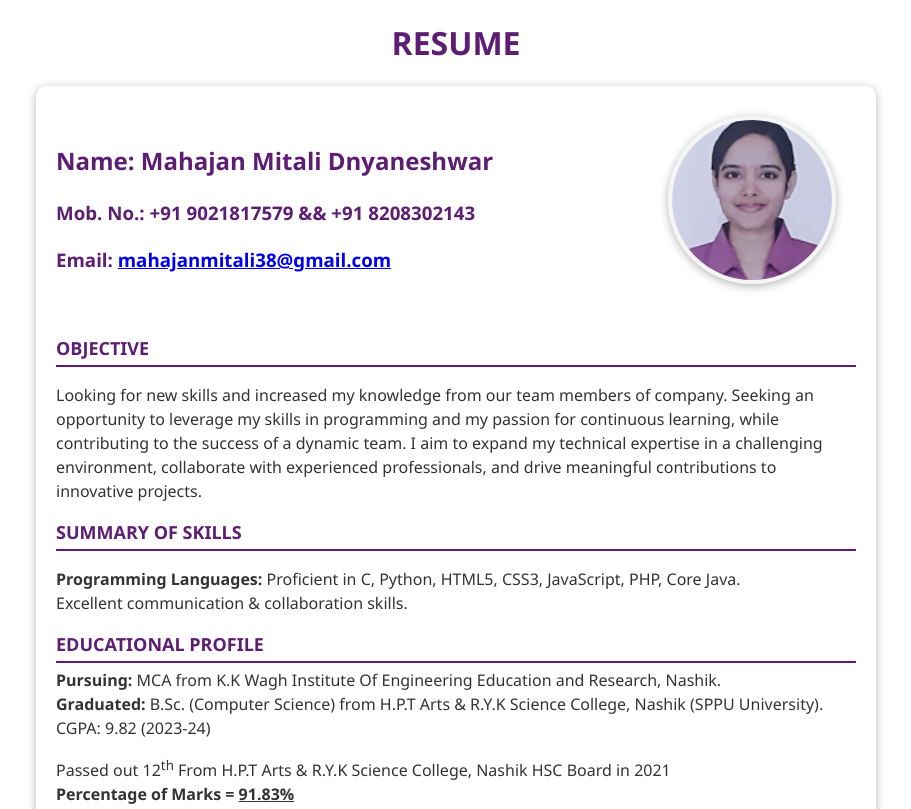
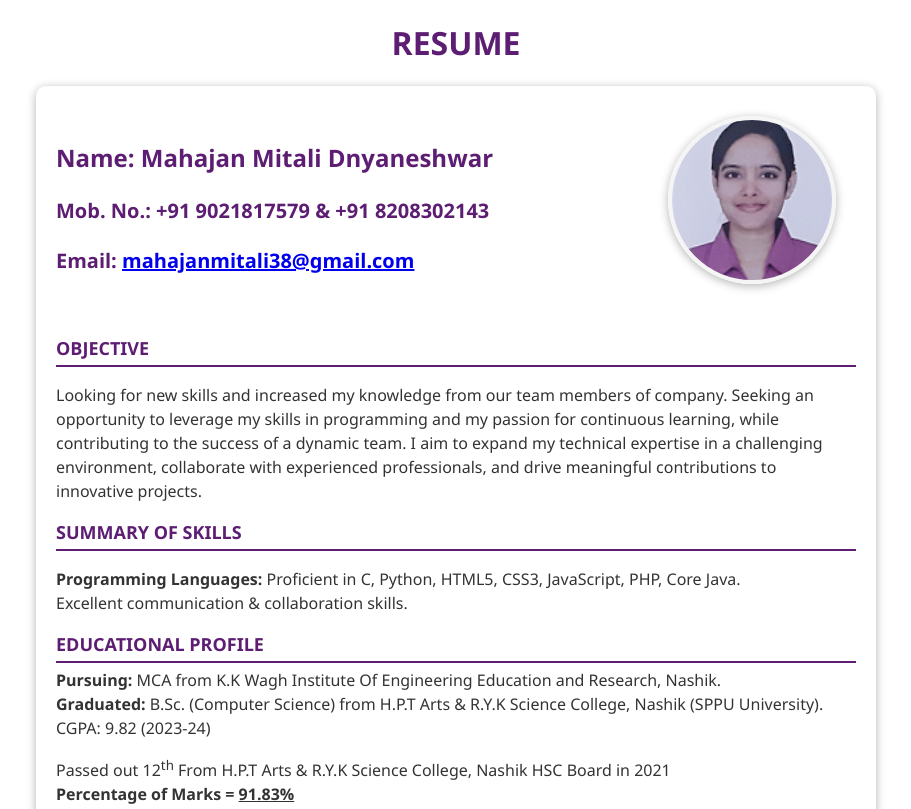
Before and after one commit to MitaliMahajan7/MCA_Practicals_sem_2, a plain HTML site: page A2_26_WT_Practicals/Assg_1/cv.html in a window 1280 px wide. Shown: the top 809 px of the page, without its empty margins (184-1095 px from the left). Drawn offline with Linux system fonts and the light colour scheme.

Commit message:
Update cv.html

```diff
--- a/A2_26_WT_Practicals/Assg_1/cv.html
+++ b/A2_26_WT_Practicals/Assg_1/cv.html
@@ -32,6 +32,7 @@
         }
         .template-1 .header .text-content {
             flex-grow: 1;
+            font-size: 10px;
         }
         .template-1 .header img {
             width: 100px;
@@ -40,12 +41,12 @@
             object-fit: cover;
             margin-left: 20px;
         }
+
         .template-1 .section-title {
             font-size: 18px;
             font-weight: bold;
             color: #5D1D73;
             text-transform: uppercase;
-            margin-top: 15px;
             padding-bottom: 3px;
             border-bottom: 2px solid #5D1D73;
         }
@@ -75,9 +76,9 @@
     <div class="template-1">
         <div class="header">
             <div class="text-content">
-                <p><b><h2>Name: Mahajan Mitali Dnyaneshwar</h2></b></p>
-                <p><h3>Mob. No.: +91 9021817579 && +91 8208302143</h3></p>
-                <p><h3>Email: <a href="mailto:mahajanmitali38@gmail.com">mahajanmitali38@gmail.com</a></h3></p>
+                <h2 style="font-size: 24px; font-weight: bold;color: #5D1D73;">Name: Mahajan Mitali Dnyaneshwar</h2>
+                <h3 style="font-size: 20px;color: #5D1D73;">Mob. No.: +91 9021817579 & +91 8208302143</h3>
+                <h3 style="font-size: 20px;color: #5D1D73;">Email: <a href="mailto:mahajanmitali38@gmail.com">mahajanmitali38@gmail.com</a></h3>
             </div>
             <div class="img-cls">
                 <img src="Mitali.png" alt="Profile Picture">
```
